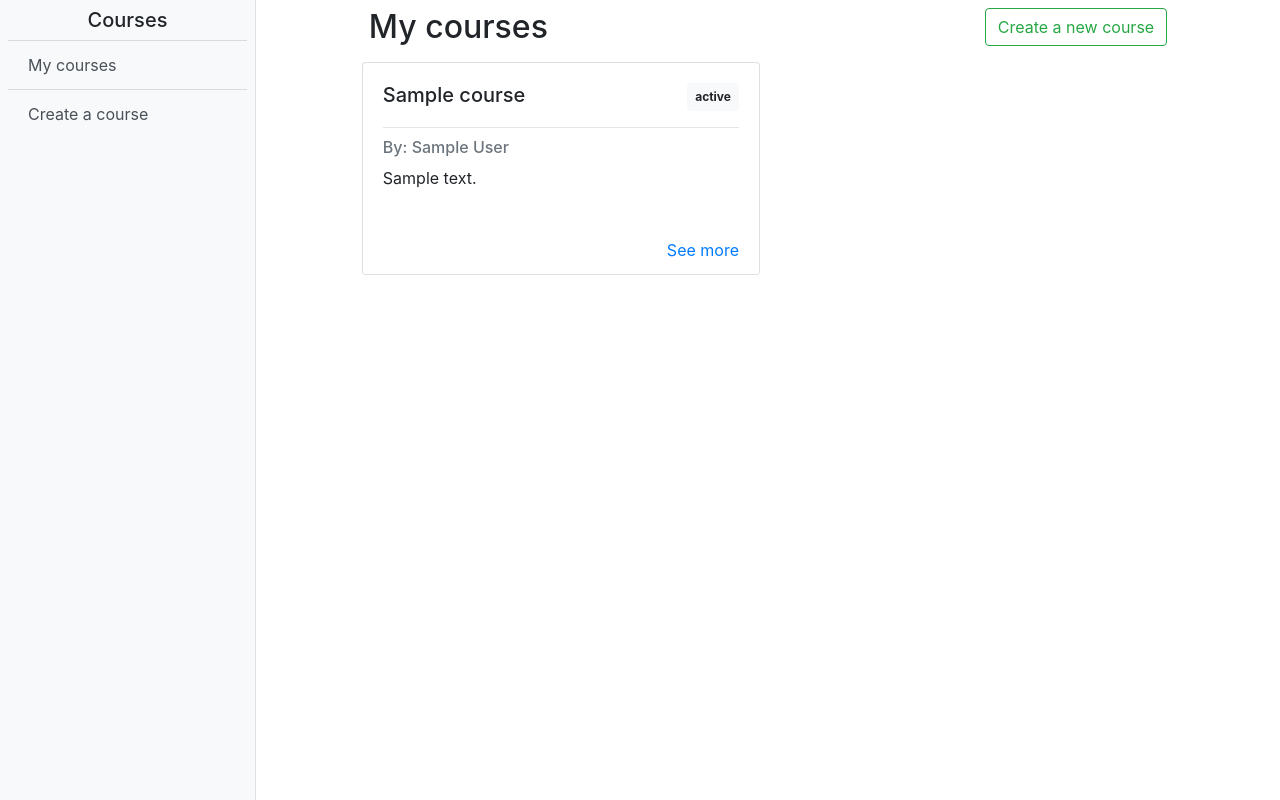
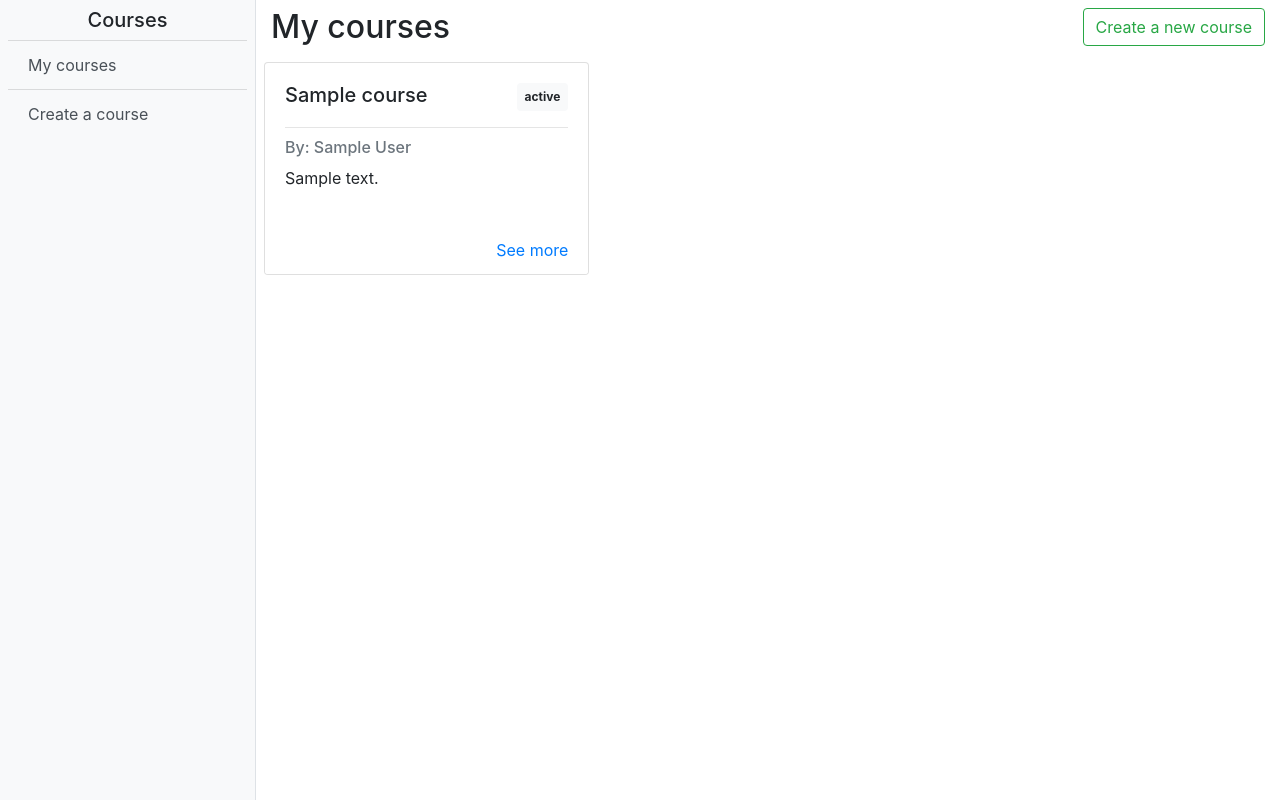
Before and after one commit to praveenkumar-alpha/crevaltoKoala, a Django app: template learning/templates/learning/course/my.html in a window 1280 px wide. Shown: the part 56-856 px from the top of the page. Run offline with Django 3.2, Linux system fonts and the light colour scheme; the template is opened without the code that fills it: most values are stand-ins (such as "Sample title", 1, 10 or a date in 2020); parts of the project's set-up code (start-up, migrations or seed data) failed here and were passed over; some libraries are stand-ins or nearby versions.

Commit message:
fix: few issues with style in learning

```diff
--- a/learning/templates/learning/base.html
+++ b/learning/templates/learning/base.html
@@ -22,10 +22,8 @@
         </div>
 
         <div id="learning-content" class="container pt-2">
-            <div class="col-lg-10 col-md-11 col-sm-12 mx-auto">
-                {% include "partials/messages.html" %}
-                {% block learning_content %}{% endblock %}
-            </div>
+            {% include "partials/messages.html" %}
+            {% block learning_content %}{% endblock %}
         </div>
     </div>
 
--- a/learning/templates/learning/course/my.html
+++ b/learning/templates/learning/course/my.html
@@ -9,7 +9,7 @@
 
     <div class="row">
         {% for course in object_list %}
-            <div class="col-md-6 p-2">
+            <div class="col-md-4 col-sm-6 col-12 p-2">
                 <div class="card w-100 h-100">
                     <div class="card-body">
                         <div class="clearfix">
```
